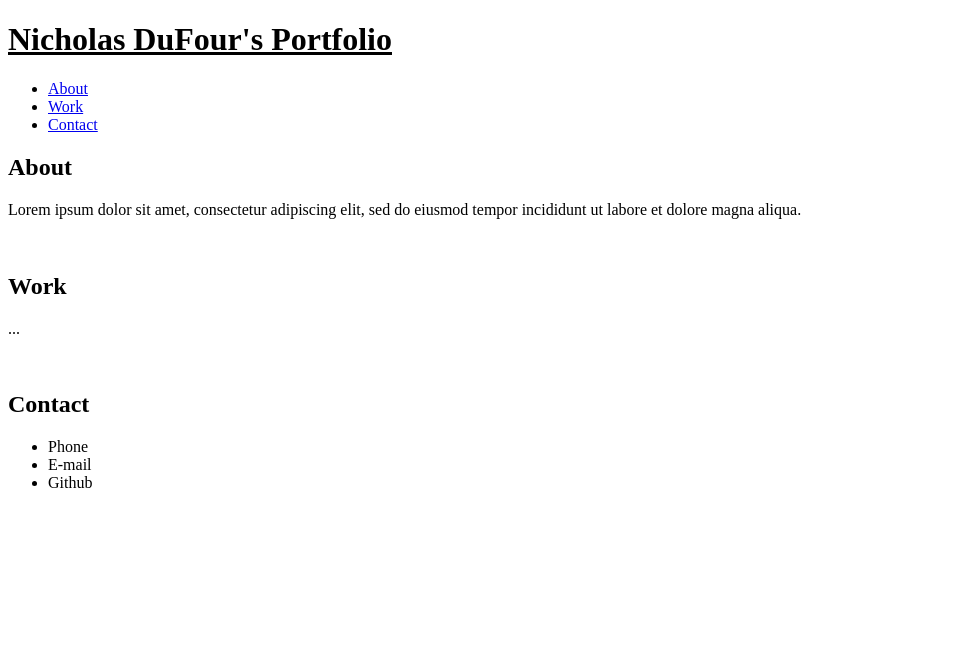
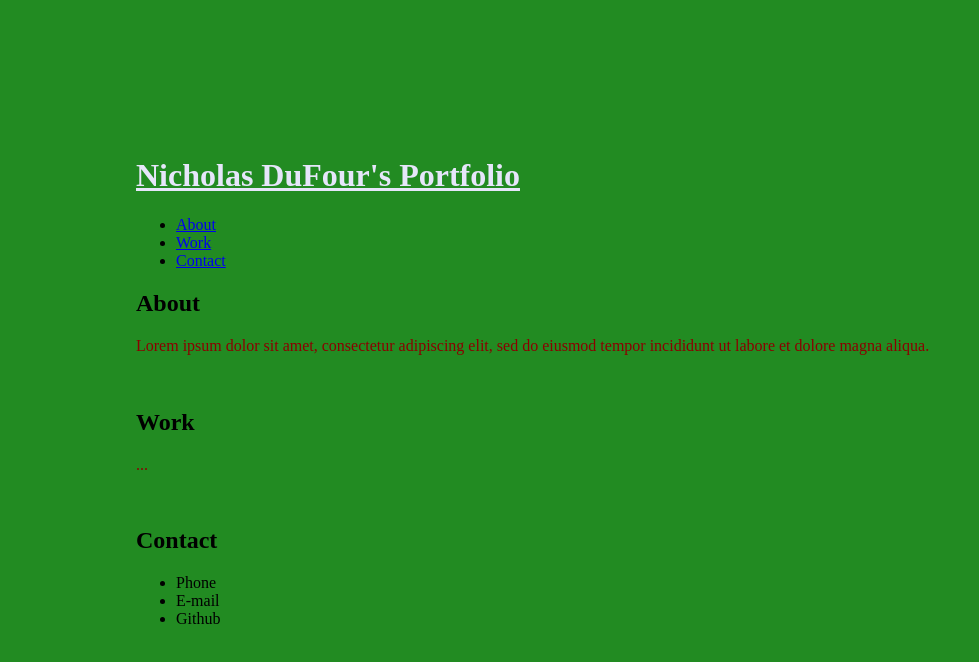
Before and after one commit to ndufour48/module-challenge-2, a plain HTML site: page index.html in a window 1280 px wide. Shown: the whole page, without its empty margins (0-979 px from the left). Drawn offline with Linux system fonts and the light colour scheme.

Commit message:
fixed stylesheet link, added simple css to verify bug fix, added jpg file

```diff
--- a/assets/css/style.css
+++ b/assets/css/style.css
@@ -0,0 +1,12 @@
+body {
+    background-color:forestgreen;
+    padding: 10%
+  }
+
+  h1 {
+    color: lavender
+  }
+
+  p {
+    color: darkred;
+  }
--- a/index.html
+++ b/index.html
@@ -3,7 +3,7 @@
 
 <head>
     <meta charset="UTF-8" />
-    <link rel="style" href=".assets/css/style.css">
+    <link rel="stylesheet" href="./assets/css/style.css">
     <title>Nicholas DuFour's Portfolio</title>
 </head>
 
@@ -55,7 +55,7 @@
     </div>
 </div>
 
-<link rel="js" href=".assets/js/main.js">
+<link rel="script" href="./assets/js/main.js">
 </body>
 
 </html>
```
Also changed, not shown: assets/images/IMG_6405.jpg (added).
